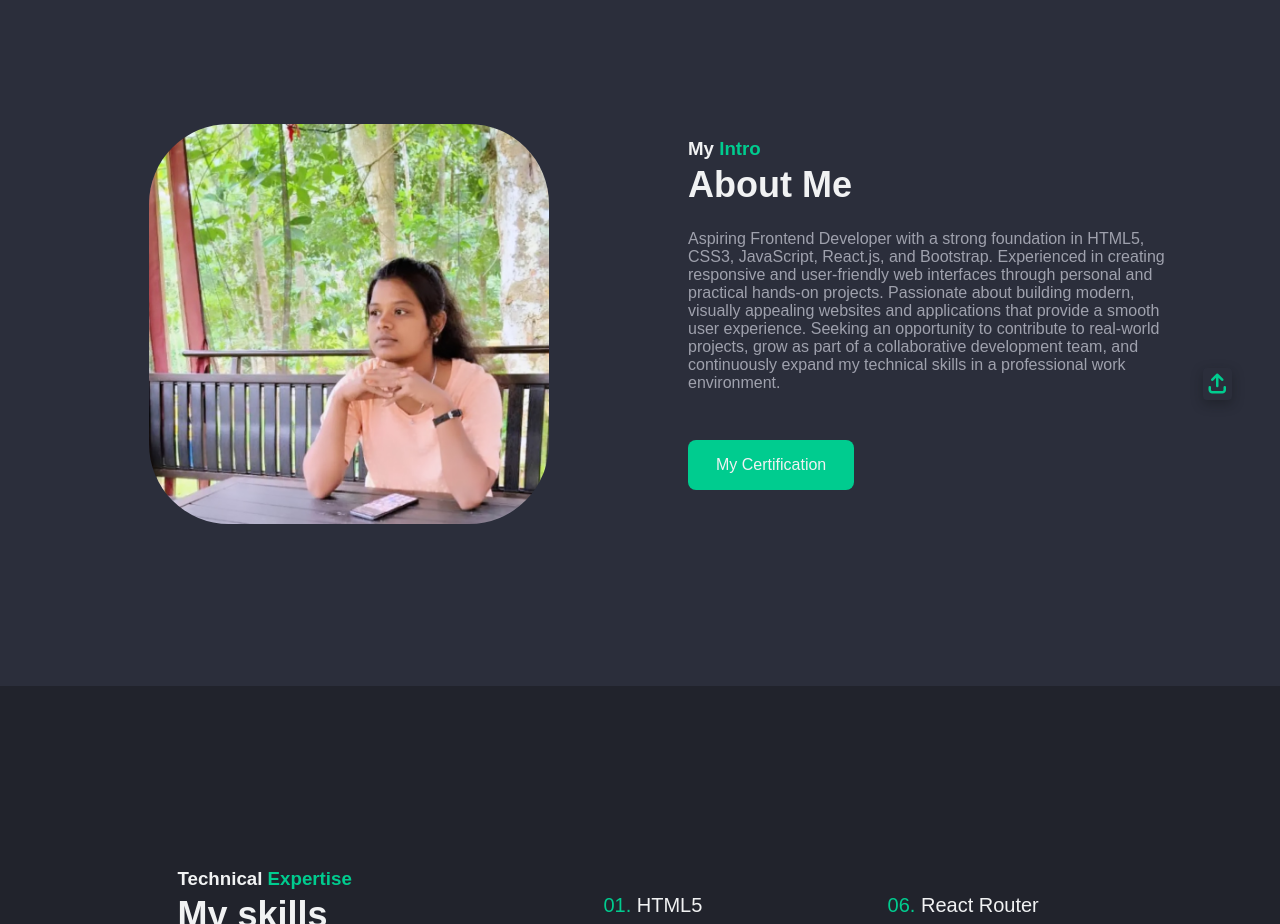
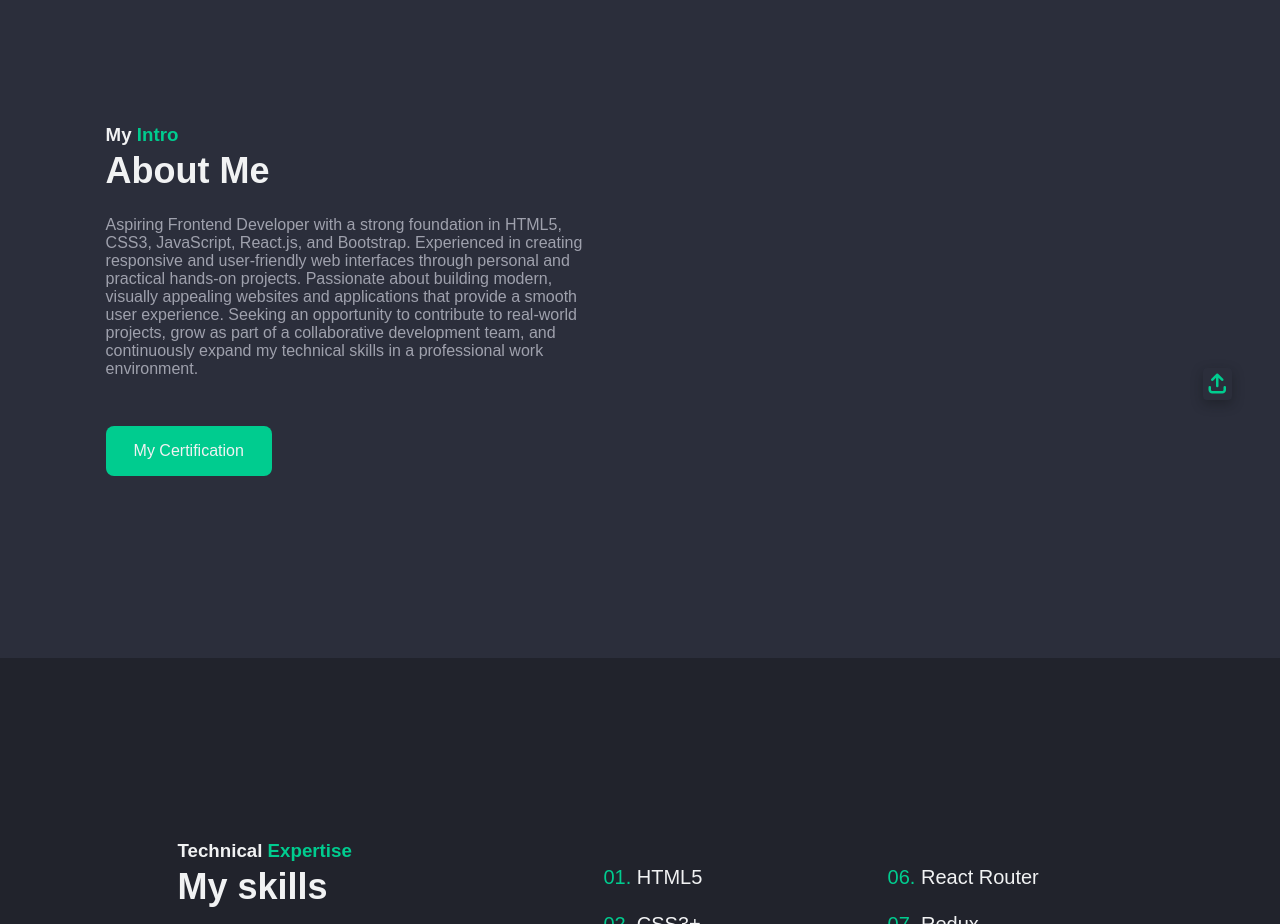
Before and after one commit to Sharmilakandhan/Portfolio-of-Sharmila-Kandhan, a plain HTML site: page index.html in a window 1280 px wide. Shown: the part 800-1724 px from the top of the page. Drawn offline with nearby package versions, Linux system fonts and the light colour scheme.

Commit message:
Update index.html

```diff
--- a/index.html
+++ b/index.html
@@ -141,12 +141,7 @@
 
                 </div>
 
-                <div class="home__image">
-                    <div class="home__imgs">
-                        <img class="home__img about__img" id="imageBlob" src="./assets/profile.jpg"
-                            alt="sharmi photo" />
-                    </div>
-                </div>
+
             </div>
 
         </section>
```
